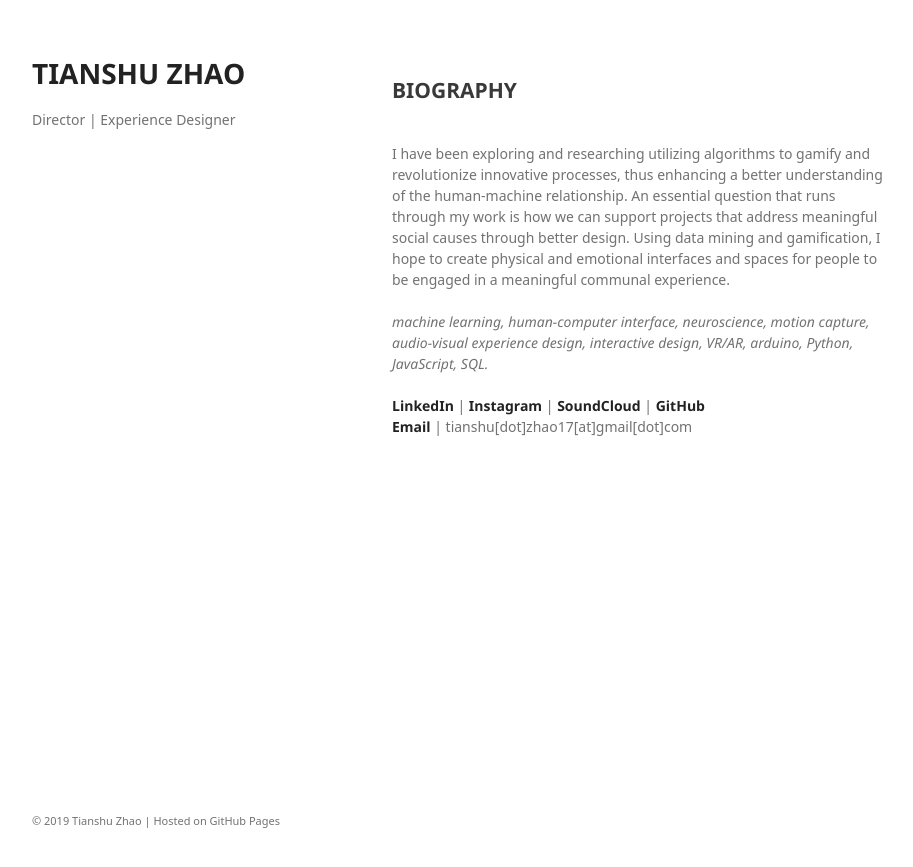
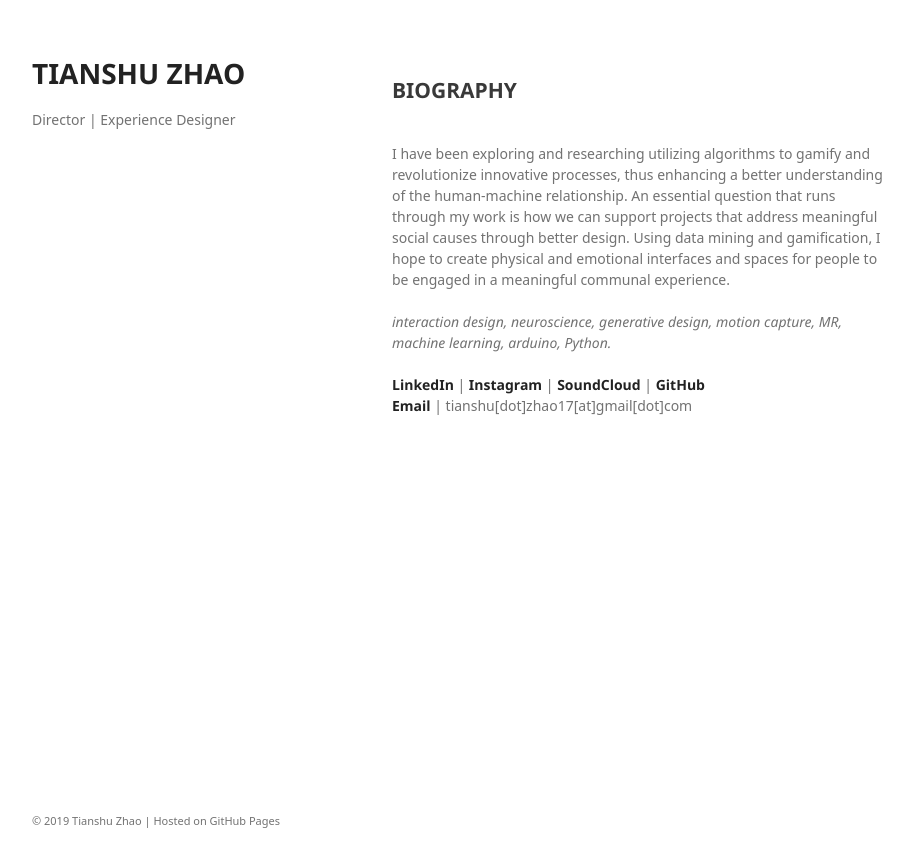
Before and after one commit to tianshu-z/tianshu-z.github.io, a Jekyll site: the page built from biography.html, in a window 1280 px wide. Shown: the top 867 px of the page, without its empty margins (178-1091 px from the left). Built offline with Jekyll 4.4.1, drawn with Linux system fonts in a browser that asks for light colours; some web fonts are replaced.

Commit message:
Update biography.html

```diff
--- a/biography.html
+++ b/biography.html
@@ -17,7 +17,7 @@ layout: default
 
     I have been exploring and researching utilizing algorithms to gamify and revolutionize innovative processes, thus enhancing a better understanding of the human-machine relationship. An essential question that runs through my work is how we can support projects that address meaningful social causes through better design. Using data mining and gamification, I hope to create physical and emotional interfaces and spaces for people to be engaged in a meaningful communal experience.  <br>
       <br>
-    <i>machine learning, human-computer interface, neuroscience, motion capture, audio-visual experience design, interactive design, VR/AR, arduino, Python, JavaScript, SQL.</i>
+    <i>interaction design, neuroscience, generative design, motion capture, MR, machine learning, arduino, Python.</i>
     <br>
     <br>
 
```
